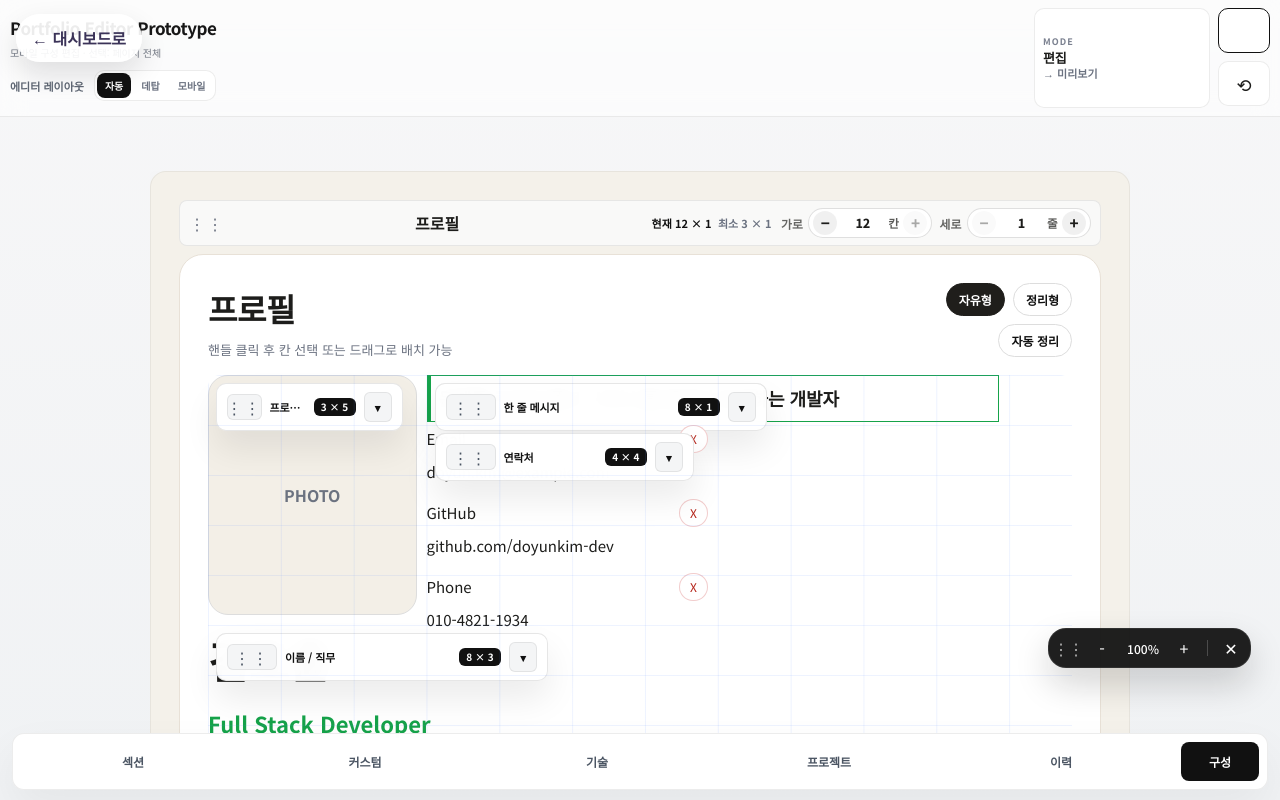
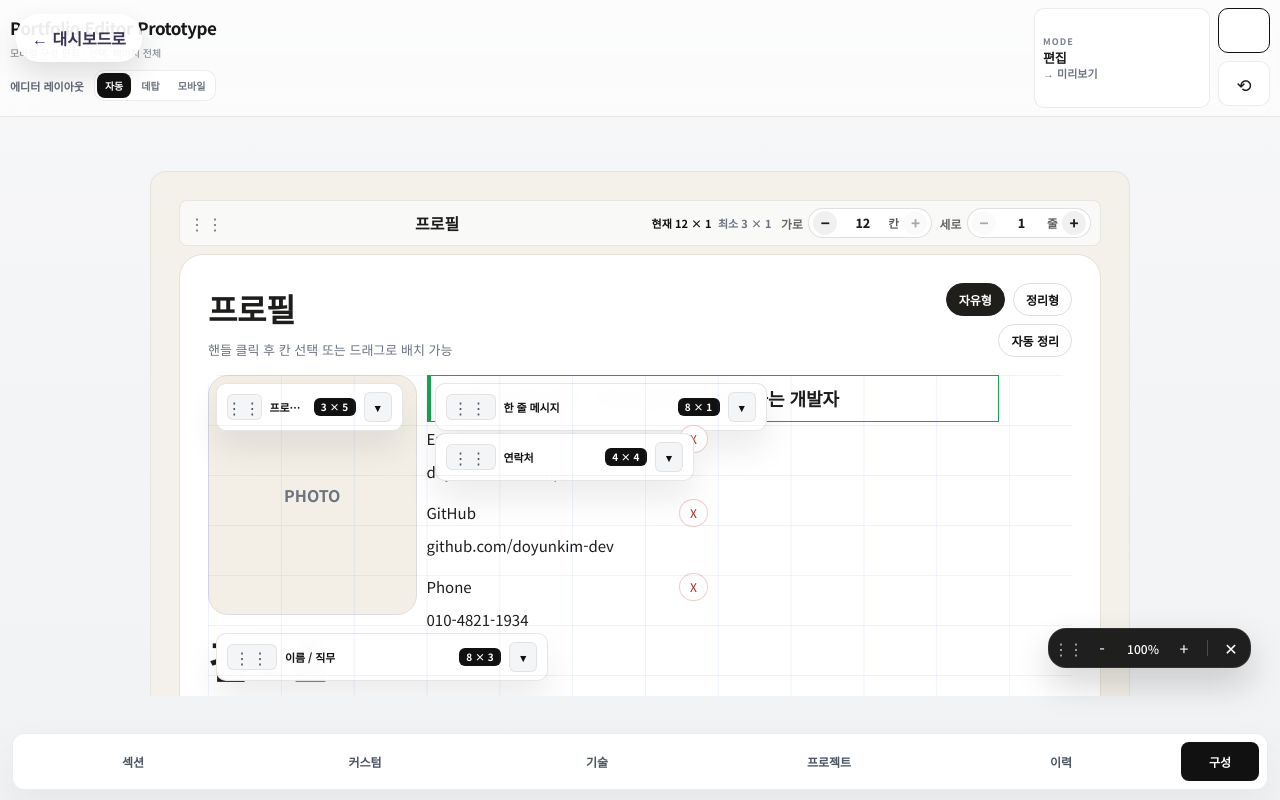
Before and after one commit to hdg5639/portfolio_editor, a React (Vite) app in the folder portfolio_edit/: page / in a window 1280 px wide. Both pictures are taken after a click on the button "새 포트폴리오 만들기". Built offline with nearby package versions, Linux system fonts and the light colour scheme.

Commit message:
fix: align editor workspace height with viewport without outer scroll

```diff
--- a/portfolio_edit/src/features/editor/styles/layout.css
+++ b/portfolio_edit/src/features/editor/styles/layout.css
@@ -297,7 +297,7 @@
     margin: 0;
     padding: 0;
     display: block;
-    height: calc(100vh - 65px);
+    height: auto;
     overflow: hidden;
     background: transparent;
 }
@@ -398,6 +398,25 @@
 .app-shell {
     background: linear-gradient(180deg, #f7f7f8 0%, #f0f2f4 100%);
 }
+
+.app-shell.editor-workspace-shell {
+    min-height: 100dvh;
+    height: 100dvh;
+    display: flex;
+    flex-direction: column;
+    overflow: hidden;
+}
+
+.app-shell.editor-workspace-shell .topbar {
+    flex: 0 0 auto;
+}
+
+.app-shell.editor-workspace-shell .layout-shell {
+    flex: 1 1 auto;
+    min-height: 0;
+    height: auto;
+}
+
 
 .topbar {
     background: rgba(252, 252, 252, 0.9);
```
